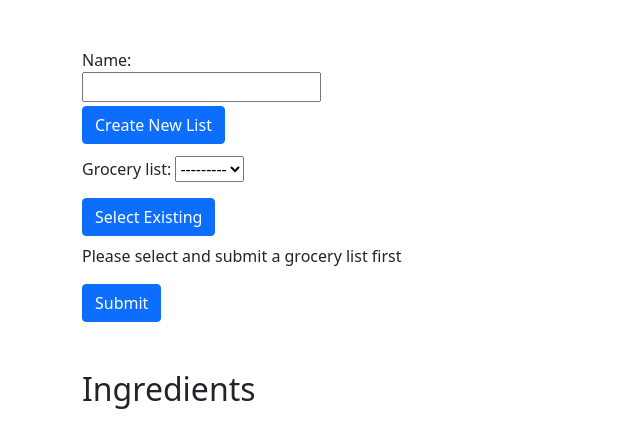
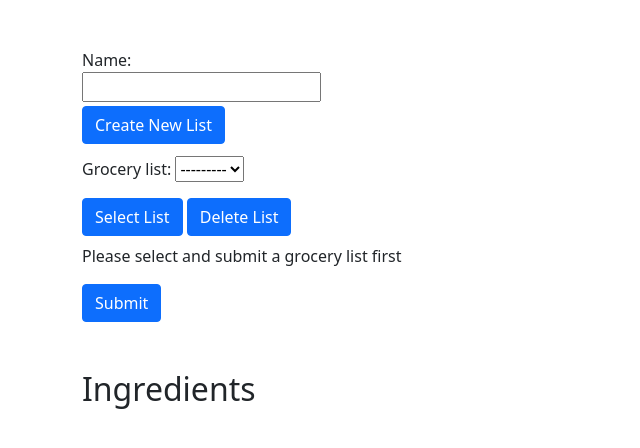
Before and after one commit to jeromebelpaire/foodplanner, a Django app: page /recipes/recipe_sum/ in a window 1280 px wide. Shown: the top 448 px of the page, without its empty margins (0-640 px from the left). Run offline with Django 4.2, Linux system fonts and the light colour scheme; the visitor is signed in with stand-in values (Sample User, id 1); data that the repository does not hold is empty.

Commit message:
feat: add delete recipe button

```diff
--- a/recipes/templates/recipes/recipe_sum.html
+++ b/recipes/templates/recipes/recipe_sum.html
@@ -25,7 +25,8 @@
       </form>
       <form id="grocery-list-form" class="my-2" method="post">
         {% csrf_token %} {{ grocery_list_form.as_p }}
-        <button type="submit" class="btn btn-primary">Select Existing</button>
+        <button id="select-list-btn" type="button" class="btn btn-primary">Select List</button>
+        <button id="delete-list-btn" type="button" class="btn btn-primary">Delete List</button>
       </form>
       <form id="recipe-form" method="post">
         <p>Please select and submit a grocery list first</p>
@@ -38,7 +39,6 @@
       $(document).ready(function () {
         $("#create-grocery-list-form").submit(function (e) {
           e.preventDefault();
-
           $.ajax({
             url: "{% url 'create_grocery_list' %}",
             type: "POST",
@@ -53,9 +53,8 @@
           });
         });
 
-        $("#grocery-list-form").submit(function (e) {
-          e.preventDefault();
-          var form_data = $(this).serialize();
+        $("#select-list-btn").click(function () {
+          var form_data = $("#grocery-list-form").serialize();
           $.ajax({
             url: "{% url 'generate_recipe_select_form' %}",
             method: "POST",
@@ -64,6 +63,7 @@
               generate_recipe_select_form(data);
             },
           });
+
           $.ajax({
             url: "{% url 'get_planned_ingredients' %}",
             method: "GET",
@@ -72,6 +72,17 @@
               update_ingredients_list(data);
             },
           });
+        });
+
+        $("#delete-list-btn").click(function () {
+          var form_data = $("#grocery-list-form").serialize();
+          $.ajax({
+            url: "{% url 'delete_grocery_list' %}",
+            method: "POST",
+            data: form_data,
+            success: function (data) {
+              location.reload();
+            },
           });
         });
 
@@ -106,6 +117,7 @@
             },
           });
         });
+      });
     </script>
     <script
       src="https://cdn.jsdelivr.net/npm/bootstrap@5.0.2/dist/js/bootstrap.bundle.min.js"
--- a/recipes/urls.py
+++ b/recipes/urls.py
@@ -9,6 +9,7 @@ urlpatterns = [
     path("save_planned_recipe/", views.save_planned_recipe, name="save_planned_recipe"),
     path("get_planned_ingredients/", views.get_planned_ingredients, name="get_planned_ingredients"),
     path("create_grocery_list/", views.create_grocery_list, name="create_grocery_list"),
+    path("delete_grocery_list/", views.delete_grocery_list, name="delete_grocery_list"),
     path(
         "generate_recipe_select_form/",
         views.generate_recipe_select_form,
--- a/recipes/views.py
+++ b/recipes/views.py
@@ -43,8 +43,6 @@ def create_grocery_list(request):
 
 def generate_recipe_select_form(request):
     if "grocery_list" in request.POST:
-        grocery_list_id = request.POST.get("grocery_list")
-        grocery_list = GroceryList.objects.get(id=grocery_list_id)
         # Create a new RecipeForm populated with the recipes from the selected grocery list
         recipe_form = RecipeForm(initial={"recipes": Recipe.objects.all()})
         recipe_form_html = render_to_string(
@@ -53,6 +51,19 @@ def generate_recipe_select_form(request):
         return JsonResponse({"recipe_form_html": recipe_form_html})
     else:
         raise ValueError(f"Unkown grocery_list_id in: {request.POST}")
+
+
+def delete_grocery_list(request):
+    print(f"request is: {request}")
+    grocery_list_id = request.POST.get("grocery_list")  # Use POST instead of GET
+    try:
+        grocery_list = GroceryList.objects.get(id=grocery_list_id)
+        grocery_list.delete()
+        return JsonResponse({"success": True})
+    except GroceryList.DoesNotExist:
+        return JsonResponse(
+            {"error": "GroceryList not found"}, status=404
+        )  # Send an error response
 
 
 def recipe_sum_view(request):
@@ -88,10 +99,8 @@ def save_planned_recipe(request):
 
 @login_required
 def get_planned_ingredients(request):
-    print("Request is:")
     print(f"Content: {request}")
     grocery_list_id = request.GET.get("grocery_list")
-
     grocery_list = GroceryList.objects.get(id=grocery_list_id)
 
     grocery_list_items = PlannedRecipe.objects.filter(grocery_list=grocery_list)
```
Lines whose indentation alone changed are shown as unchanged.
